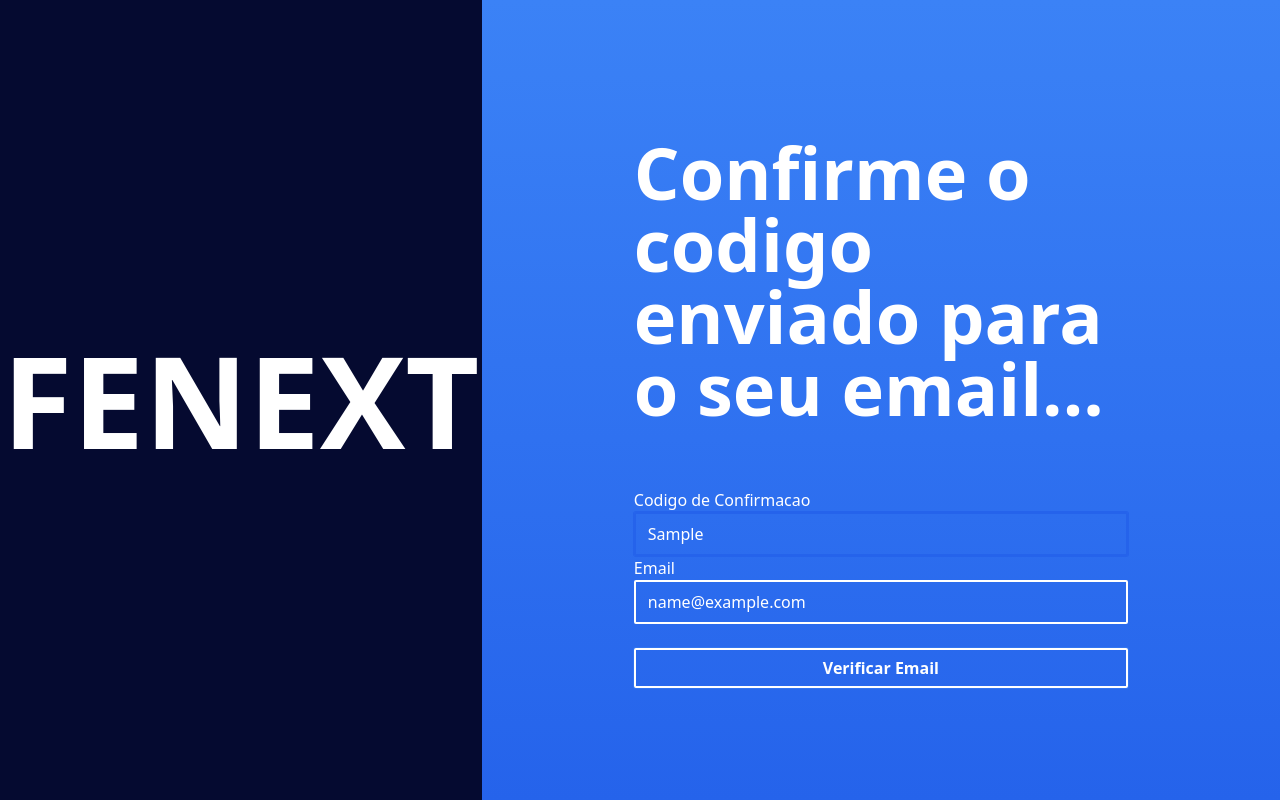
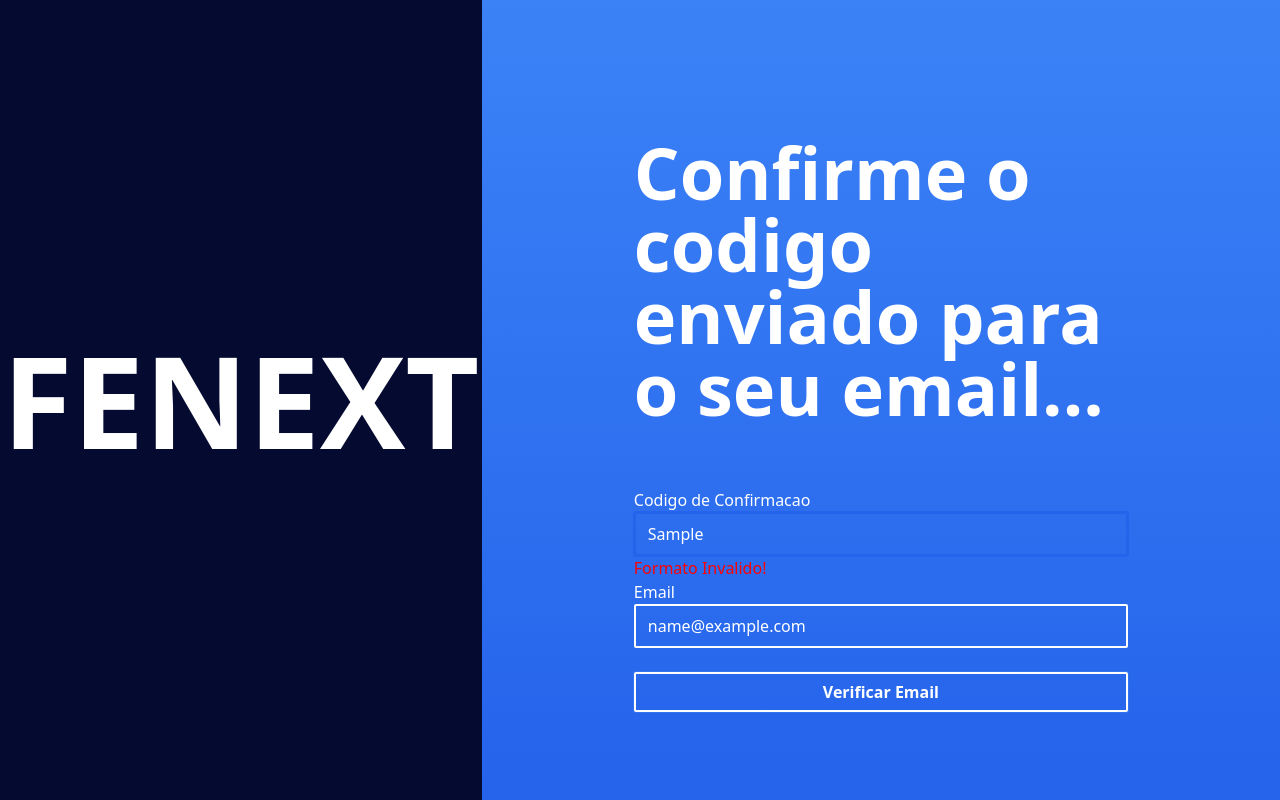
Before and after one commit to TreeSoluction/fnext-web, a Next.js app: page /register/confirmaccount in a window 1280 px wide. Both pictures are taken after typing "Sample", "name@example.com" into the empty fields and a click on the button "Verificar Email". Built offline with nearby package versions, Linux system fonts and the light colour scheme.

Commit message:
on working

```diff
--- a/src/app/register/confirmaccount/page.tsx
+++ b/src/app/register/confirmaccount/page.tsx
@@ -13,15 +13,14 @@
 export default function Home() {
   const [ownerid, setOwnerId] = useState("")
 
-  const ConfirmationCodeSchema = z.object({
-    code: z.string().length(4),
-    email: z.string().email().nullable()
+  const ConfirmationWithCookieSchema = z.object({
+    code: z.string().length(4, { message: "Formato Invalido!" }),
   });
 
-  const { register, handleSubmit, formState: { errors }, reset } = useForm({
-    resolver: zodResolver(ConfirmationCodeSchema),
+  const ConfirmationOutCookieSchema = z.object({
+    code: z.string().length(4, { message: "Formato Invalido!" }),
+    email: z.string().email({ message: "Email Invalido!" }).nullable()
   });
-
 
   useEffect(() => {
     function SearchOwnerCookie(): string {
@@ -34,8 +33,11 @@
     };
 
     setOwnerId(SearchOwnerCookie())
-  }, [])
+  }, [""])
 
+  const { register, handleSubmit, formState: { errors }, reset } = useForm({
+    resolver: zodResolver(ownerid ? ConfirmationWithCookieSchema : ConfirmationOutCookieSchema),
+  });
 
   const onSubmit = async (data) => {
     notifyInfo("Confirmando...")
@@ -70,15 +72,19 @@
           <form onSubmit={handleSubmit(onSubmit)} className="xl:ml-24 xl:mr-24">
             <label className="text-white">Codigo de Confirmacao</label>
             <input {...register('code')} className="block w-full transition duration-200 rounded-sm bg-transparent border-2 border-white text-white" />
+            {errors.code && <p style={{ color: "red", fontWeight: 500 }}>{errors.code.message}</p>}
             {ownerid === "" ? (
               <>
                 <label className="text-white">Email</label>
                 <input {...register('email')} className="block w-full transition duration-200 rounded-sm bg-transparent border-2 border-white text-white" />
+                {errors.email && <p style={{ color: "red", fontWeight: 500 }}>{errors.email.message}</p>}
               </>
             ) : (
               <></>
             )}
-            <button type='submit' className="text-white transition duration-200 outline-none focus:outline hover:outline hover:outline-5 focus:outline-5 focus:outline-blue-600 hover:outline-blue-600 ring-1 hover:bg-white hover:text-black bg-transparent border-2 border-white mt-6 h-10 w-full rounded-sm font-semibold">Verificar Email</button>
+            <button type='submit' className="text-white transition duration-200 outline-none focus:outline hover:outline hover:outline-5 focus:outline-5 focus:outline-blue-600 hover:outline-blue-600 ring-1 hover:bg-white hover:text-black bg-transparent border-2 border-white mt-6 h-10 w-full rounded-sm font-semibold">
+              Verificar Email
+            </button>
           </form>
         </div>
         <ToastContainer />
```
